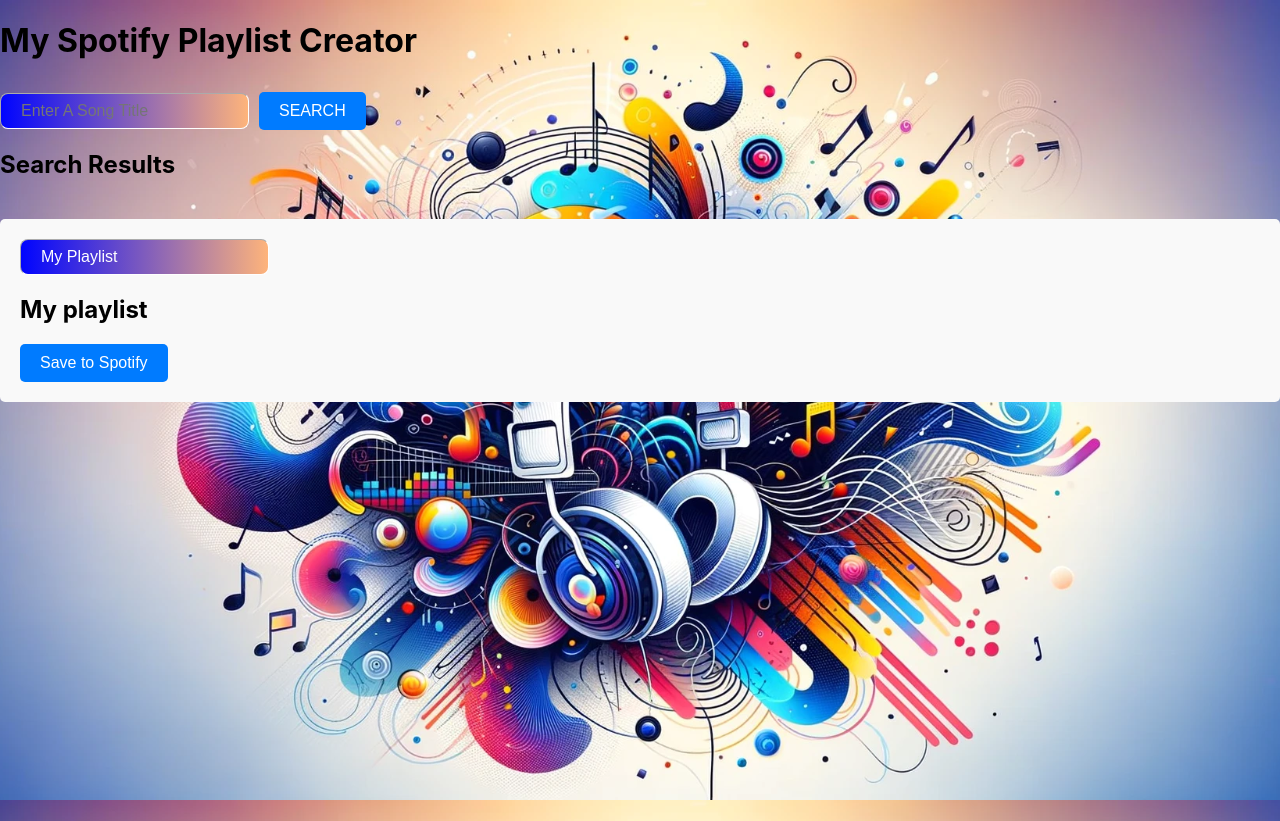
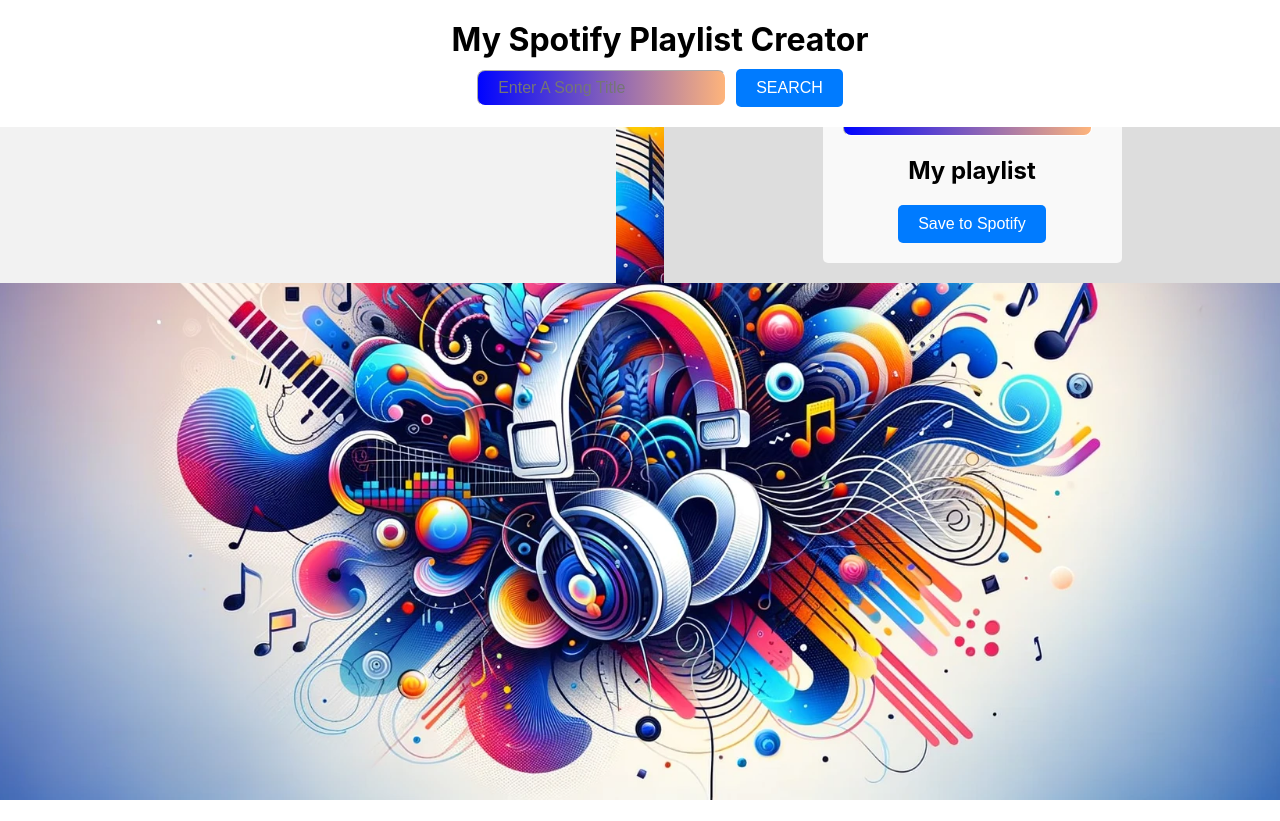
Before and after one commit to Keewee9000/jamming, a React (Create React App) app: page / in a window 1280 px wide. After the commit the page ends 800 px from the top, so only its background shows below. Built offline with nearby package versions, Linux system fonts and the light colour scheme.

Commit message:
style changes

```diff
--- a/src/App.js
+++ b/src/App.js
@@ -2,7 +2,7 @@ import React, { useState, useCallback } from 'react';
 import SearchBar from './components/SearchBar/SearchBar';
 import SearchResults from './components/SearchResults/SearchResults';
 import Playlist from './components/Playlist/Playlist';
-import styles from './App.css';
+import './App.css';
 import Spotify from './components/api/spotify.js';
 
 function App() {
@@ -44,20 +44,20 @@ function App() {
   }, [playlistName, playlistTracks]);
 
   return (
-    <div className={styles.App}>
-      <div className={styles.header}>
+    <div className='App'>
+      <div className='header'>
         <h1>My Spotify Playlist Creator</h1>
         <SearchBar onSearch={search} />
       </div>
-      <div className={styles.lists}>
-        <div className={styles.searchResults}>
+      <div className='lists'>
+        <div className='searchResults'>
           <h2>Search Results</h2>
             <SearchResults
               searchResults={searchResults}
               onAdd={addTrack}
             />
         </div>
-        <div className={styles.playlist}>
+        <div className='playlist'>
             <Playlist
               playlistName={playlistName}
               onNameChange={handleNameChange}
```
